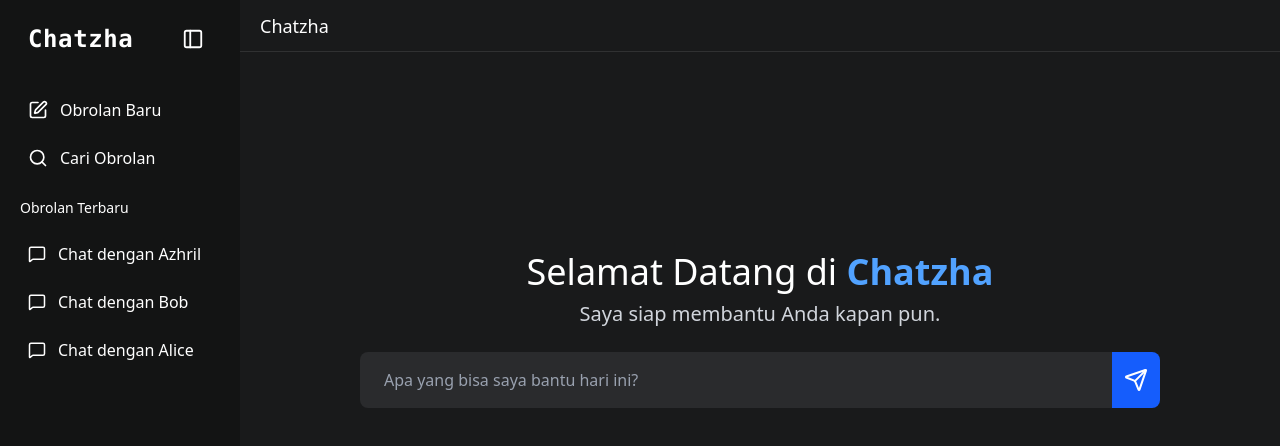
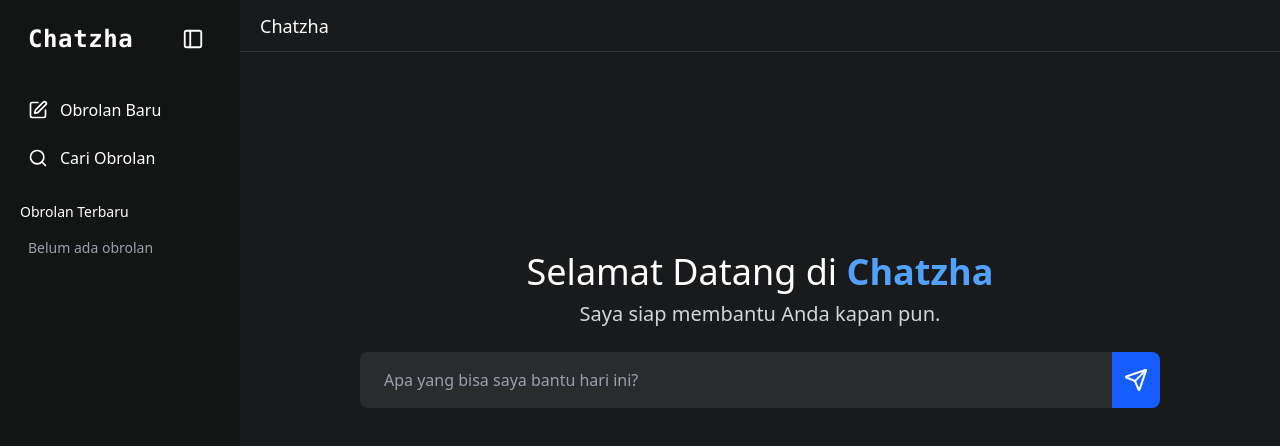
Before and after one commit to lirhzaaa/chatzha, a React (Vite) app: page / in a window 1280 px wide. Shown: the top 446 px of the page. Built offline with nearby package versions, Linux system fonts and the light colour scheme.

Commit message:
feat: implement New Chat feature and chat persistence using localStorage

```diff
--- a/src/components/Sidebar.jsx
+++ b/src/components/Sidebar.jsx
@@ -6,42 +6,29 @@
   SquarePen,
 } from "lucide-react";
 
-const Sidebar = ({ isOpen, setIsOpen }) => {
+const Sidebar = ({
+  isOpen,
+  setIsOpen,
+  chats = [],
+  handleNewChat,
+  setActiveChatId,
+  activeChatId,
+}) => {
   const itemsMenu = [
     {
       id: 1,
       icon: <SquarePen size={20} />,
       name: "Obrolan Baru",
-      path: "/",
+      action: handleNewChat,
     },
     {
       id: 2,
       icon: <Search size={20} />,
       name: "Cari Obrolan",
-      path: "/about",
+      path: "/",
     },
   ];
 
-  const Chats = [
-    {
-      id: 1,
-      icon: <MessageSquare size={18} />,
-      name: "Chat dengan Azhril",
-      path: "/chat/azhril",
-    },
-    {
-      id: 2,
-      icon: <MessageSquare size={18} />,
-      name: "Chat dengan Bob",
-      path: "/chat/bob",
-    },
-    {
-      id: 3,
-      icon: <MessageSquare size={18} />,
-      name: "Chat dengan Alice",
-      path: "/chat/alice",
-    },
-  ];
   return (
     <div
       className={`${
@@ -57,12 +44,9 @@
           }`}
         >
           {isOpen && (
-            <a
-              href="/"
-              className="text-white text-2xl font-semibold font-mono tracking-wide"
-            >
+            <span className="text-white text-2xl font-semibold font-mono tracking-wide">
               Chatzha
-            </a>
+            </span>
           )}
           <button
             className="p-2 rounded hover:bg-white/10 transition cursor-pointer"
@@ -75,48 +59,51 @@
             )}
           </button>
         </div>
+
         <ul
           className={`flex flex-col gap-2 ${
             isOpen ? "items-start" : "items-center"
           }`}
         >
-          {itemsMenu.map((item) => {
-            return (
+          {itemsMenu.map((item) => (
             <li key={item.id} className="w-full">
-                <a
-                  href={item.path}
-                  className={`flex items-center gap-3 px-2 py-2 text-white text-left hover:bg-white/10 transition-all duration-300 rounded ${
-                    !isOpen ? "text-center px-0" : ""
+              <button
+                onClick={item.action || (() => (window.location.href = item.path))}
+                className={`flex items-center gap-3 px-2 py-2 text-white hover:bg-white/10 rounded w-full transition-all duration-300 ${
+                  !isOpen ? "justify-center" : ""
                 }`}
               >
-                  <span className="flex-shrink-0 text-white">{item.icon}</span>
-                  <span
-                    className={`overflow-hidden whitespace-nowrap transition-all duration-300`}
-                  >
-                    {item.name}
-                  </span>
-                </a>
+                <span className="flex-shrink-0">{item.icon}</span>
+                {isOpen && <span>{item.name}</span>}
+              </button>
             </li>
-            );
-          })}
+          ))}
         </ul>
       </div>
 
       {isOpen && (
-        <div className="flex flex-col gap-2 mt-5 overflow-hidden whitespace-nowrap transition-all duration-300">
+        <div className="flex flex-col gap-2 mt-6 overflow-hidden whitespace-nowrap transition-all duration-300">
           <span className="text-white text-sm">Obrolan Terbaru</span>
           <ul className="flex flex-col gap-2 mt-2">
-            {Chats.map((chat) => (
-              <li key={chat.id} className="w-full">
-                <a
-                  href={chat.path}
-                  className="flex items-center gap-3 px-2 py-2 text-white text-left hover:bg-white/10 transition-all duration-300 rounded"
+            {chats.filter(c => c.messages.length > 0).length === 0 ? (
+              <li className="text-gray-400 text-sm px-2">Belum ada obrolan</li>
+            ) : (
+              chats
+                .filter((c) => c.messages.length > 0)
+                .map((chat) => (
+                  <li key={chat.id}>
+                    <button
+                      onClick={() => setActiveChatId(chat.id)}
+                      className={`flex items-center gap-3 px-2 py-2 text-white rounded transition-all w-full text-left ${
+                        activeChatId === chat.id ? "bg-white/10" : "hover:bg-white/10"
+                      }`}
                     >
-                  <span>{chat.icon}</span>
-                  <span>{chat.name}</span>
-                </a>
+                      <MessageSquare size={18} />
+                      <span className="truncate">{chat.title}</span>
+                    </button>
                   </li>
-            ))}
+                ))
+            )}
           </ul>
         </div>
       )}
--- a/src/components/index.jsx
+++ b/src/components/index.jsx
@@ -1,22 +1,65 @@
-import { useState, cloneElement } from "react";
+import { useState, cloneElement, useEffect } from "react";
 import Navbar from "./Navbar";
 import Sidebar from "./Sidebar";
 
-const Layouts = ({children}) => {
+const Layouts = ({ children }) => {
   const [isOpen, setIsOpen] = useState(true);
   const [projectName, setProjectName] = useState("");
 
+  const [chats, setChats] = useState(() => {
+    const saved = localStorage.getItem("chats");
+    return saved ? JSON.parse(saved) : [];
+  });
+  const [activeChatId, setActiveChatId] = useState(() => {
+    const saved = localStorage.getItem("activeChatId");
+    return saved || null;
+  });
+
+  useEffect(() => {
+    localStorage.setItem("chats", JSON.stringify(chats));
+  }, [chats]);
+
+  useEffect(() => {
+    if (activeChatId) localStorage.setItem("activeChatId", activeChatId);
+    else localStorage.removeItem("activeChatId");
+  }, [activeChatId]);
+
+  const handleNewChat = () => {
+    const id = Date.now().toString();
+    const newChat = {
+      id,
+      title: "Obrolan Baru",
+      messages: [],
+    };
+    setChats((prev) => [newChat, ...prev]);
+    setActiveChatId(id);
+  };
+
   return (
     <div className="flex">
-      <Sidebar isOpen={isOpen} setIsOpen={setIsOpen} />
+      <Sidebar
+        isOpen={isOpen}
+        setIsOpen={setIsOpen}
+        chats={chats}
+        handleNewChat={handleNewChat}
+        setActiveChatId={setActiveChatId}
+        activeChatId={activeChatId}
+      />
       <div
         className={`transition-all duration-300 flex-1 ${
           isOpen ? "ml-[240px]" : "ml-[80px]"
         } relative`}
       >
-        <Navbar projectName={projectName}/>
+        <Navbar projectName={projectName} />
         <div>
-          {children && cloneElement(children, {setProjectName})}
+          {children &&
+            cloneElement(children, {
+              setProjectName,
+              chats,
+              setChats,
+              activeChatId,
+              setActiveChatId,
+            })}
         </div>
       </div>
     </div>
--- a/src/pages/index.jsx
+++ b/src/pages/index.jsx
@@ -3,97 +3,78 @@
 import ChatInput from "../components/Dashboard/ChatInput";
 import WelcomeScreen from "../components/Dashboard/WelcomeScreen";
 
-const Dashboard = ({ setProjectName }) => {
-  const [isChatStarted, setIsChatStarted] = useState(false);
+const Dashboard = ({ setProjectName, chats, setChats, activeChatId, setActiveChatId }) => {
   const [input, setInput] = useState("");
-  const [chatLog, setChatLog] = useState([]);
   const chatEndRef = useRef(null);
 
-  useEffect(() => {
-    const savedChat = localStorage.getItem("chatLog");
-    if (savedChat) {
-      try {
-        const parsed = JSON.parse(savedChat);
-        if (Array.isArray(parsed)) {
-          setChatLog(parsed);
-          setIsChatStarted(parsed.length > 0);
-        }
-      } catch (e) {
-        console.error("Error parsing saved chat:", e);
-      }
-    }
-
-    const savedProject = localStorage.getItem("projectName");
-    if (savedProject) setProjectName(savedProject);
-  }, []);
-
-  useEffect(() => {
-    if (chatLog.length > 0) {
-      localStorage.setItem("chatLog", JSON.stringify(chatLog));
-    }
-  }, [chatLog]);
+  const activeChat = chats.find((c) => c.id === activeChatId);
 
   useEffect(() => {
     chatEndRef.current?.scrollIntoView({ behavior: "smooth" });
-  }, [chatLog]);
+  }, [activeChat?.messages?.length]);
 
   const sendMessage = async () => {
     if (!input.trim()) return;
-
-    if (chatLog.length === 0) {
-      setProjectName(input);
-      localStorage.setItem("projectName", input);
+    if (!activeChatId) {
+      const id = Date.now().toString();
+      const newChat = { id, title: input.slice(0, 40), messages: [] };
+      setChats((prev) => [newChat, ...prev]);
+      setActiveChatId(id);
     }
 
     const userMessage = { sender: "You", text: input };
-    const updatedChat = [...chatLog, userMessage];
-    setChatLog(updatedChat);
+    setChats((prev) =>
+      prev.map((c) =>
+        c.id === (activeChatId || prev[0].id)
+          ? {
+              ...c,
+              messages: [...c.messages, userMessage],
+              title: c.messages.length === 0 ? input.slice(0, 40) : c.title,
+            }
+          : c
+      )
+    );
+
+    setProjectName(input);
     setInput("");
-    setIsChatStarted(true);
 
     try {
-      const response = await fetch("http://localhost:5000/api/chat", {
+      const res = await fetch("http://localhost:5000/api/chat", {
         method: "POST",
-        headers: {
-          "Content-Type": "application/json",
-        },
+        headers: { "Content-Type": "application/json" },
         body: JSON.stringify({ message: input }),
       });
+      const data = await res.json();
+      const aiMessage = { sender: "AI", text: data.reply || "Tidak ada respons dari AI." };
 
-      const data = await response.json();
-      const aiMessage = { sender: "AI", text: data.reply || "Tidak ada respons dari AI." };
-      setChatLog((prev) => [...prev, aiMessage]);
+      setChats((prev) =>
+        prev.map((c) =>
+          c.id === (activeChatId || prev[0].id)
+            ? { ...c, messages: [...c.messages, aiMessage] }
+            : c
+        )
+      );
     } catch (error) {
       console.error("Error sending message:", error);
-      const errorMessage = {
-        sender: "AI",
-        text: "Terjadi kesalahan pada server. Coba lagi nanti.",
-      };
-      setChatLog((prev) => [...prev, errorMessage]);
+      const errorMessage = { sender: "AI", text: "Terjadi kesalahan pada server. Coba lagi nanti." };
+      setChats((prev) =>
+        prev.map((c) =>
+          c.id === (activeChatId || prev[0].id)
+            ? { ...c, messages: [...c.messages, errorMessage] }
+            : c
+        )
+      );
     }
-  };
-
-  const clearChat = () => {
-    setChatLog([]);
-    localStorage.removeItem("chatLog");
-    localStorage.removeItem("projectName");
-    setIsChatStarted(false);
   };
 
   return (
     <div className="bg-[#191a1b] w-full min-h-[calc(100vh-52px)] flex flex-col items-center px-4 text-center relative overflow-hidden">
-      {!isChatStarted ? (
+      {!activeChat || activeChat.messages.length === 0 ? (
         <WelcomeScreen input={input} setInput={setInput} handleSend={sendMessage} />
       ) : (
         <>
-          <ChatWindow messages={chatLog} chatEndRef={chatEndRef} />
+          <ChatWindow messages={activeChat.messages} chatEndRef={chatEndRef} />
           <ChatInput input={input} setInput={setInput} handleSend={sendMessage} />
-          <button
-            onClick={clearChat}
-            className="mt-2 text-sm text-gray-400 hover:text-red-400 transition"
-          >
-            Hapus Chat
-          </button>
         </>
       )}
     </div>
```
Lines whose indentation alone changed are shown as unchanged.
